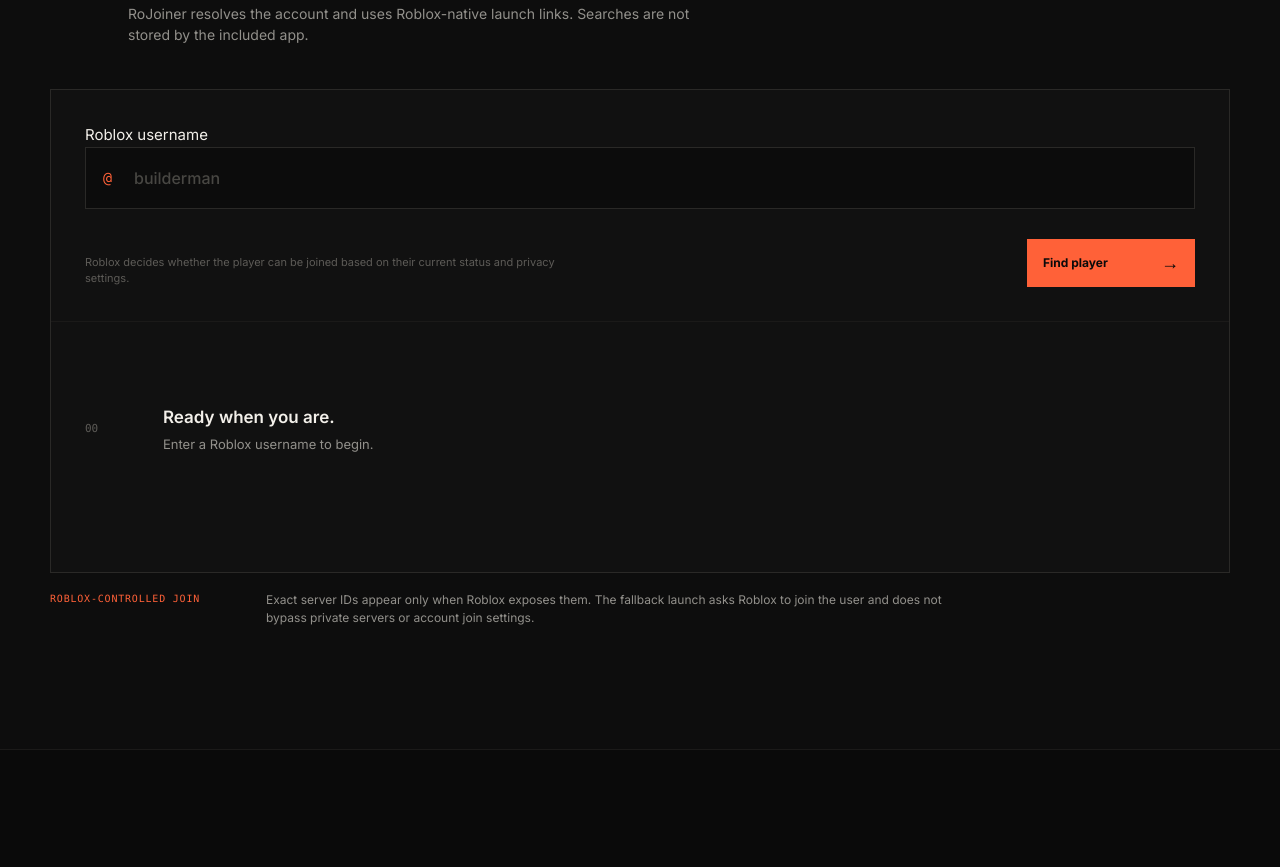
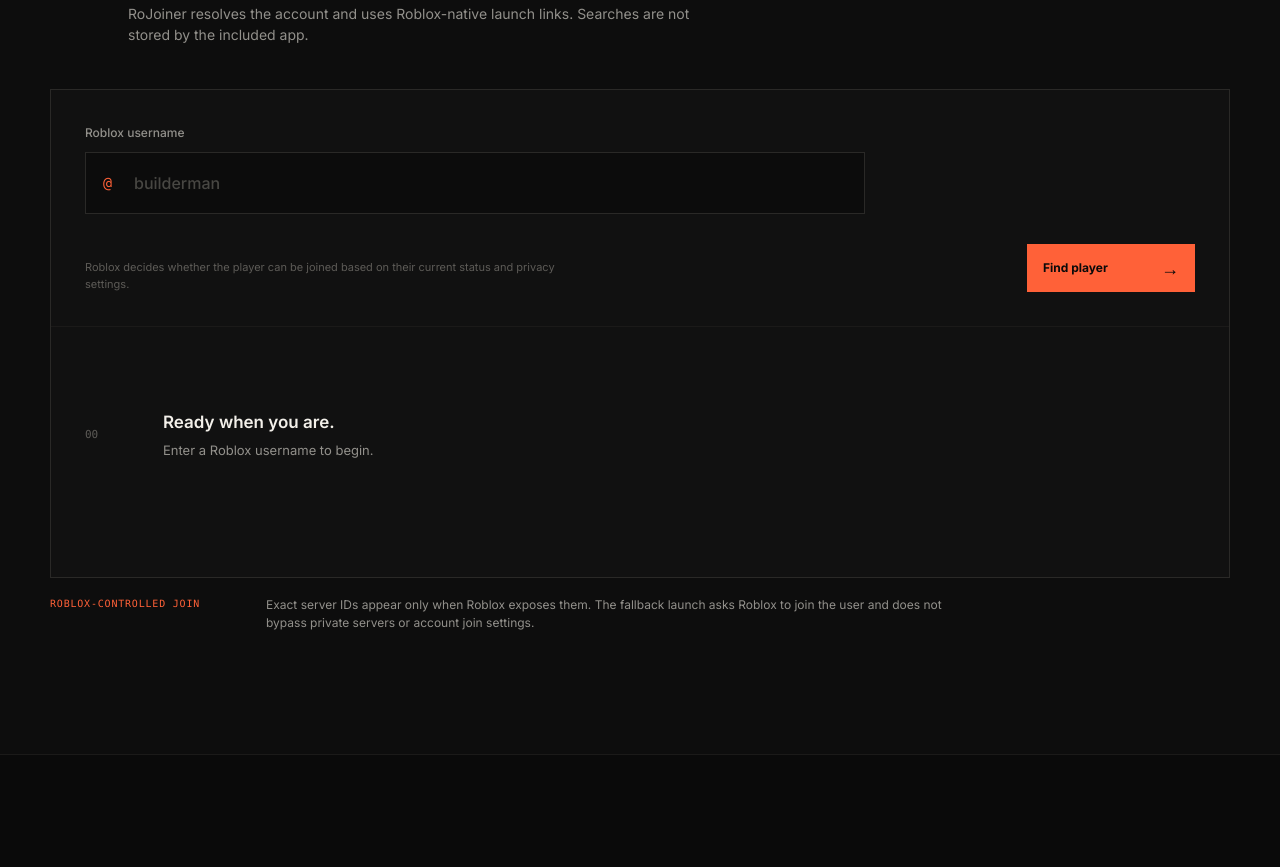
Before and after one commit to xtofuub/RoJoin, a website: page public/index.html in a window 1280 px wide. Shown: the part 932-1799 px from the top of the page. Drawn offline with Linux system fonts and the light colour scheme.

Commit message:
style: refine single-field finder layout

```diff
--- a/public/components.css
+++ b/public/components.css
@@ -1,3 +1,12 @@
+.single-field { max-width: 780px; }
+.single-field label {
+  display: block;
+  margin-bottom: 10px;
+  color: var(--muted);
+  font-size: 12px;
+  font-weight: 500;
+}
+
 .loading-state,
 .search-error {
   min-height: 216px;
```
